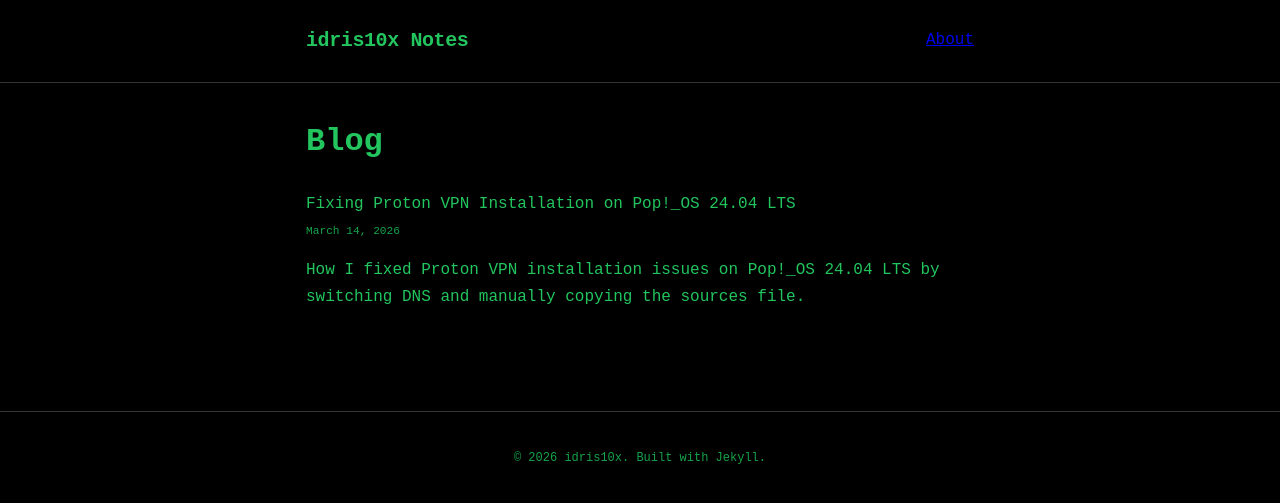
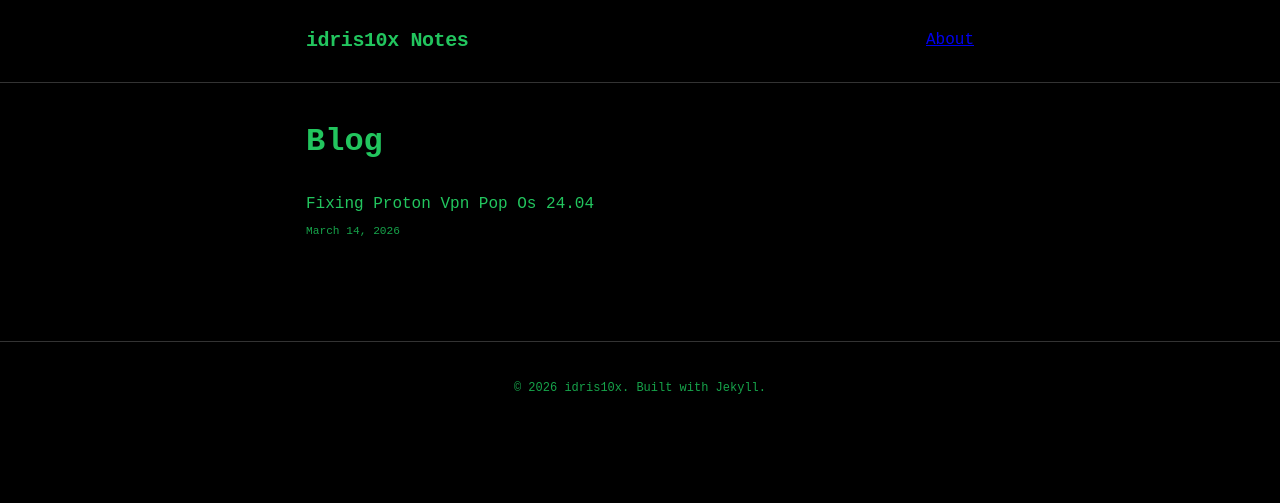
Before and after one commit to idris10x/blog, a Jekyll site: the page built from blog.md, in a window 1280 px wide. Shown: the top 503 px of the page. Built offline with Jekyll 4.4.1, drawn with Linux system fonts in a browser that asks for light colours.

Commit message:
post update

````diff
--- a/_posts/2026-03-14-fixing-proton-vpn-pop-os-24.04.md
+++ b/_posts/2026-03-14-fixing-proton-vpn-pop-os-24.04.md
@@ -1,9 +1,4 @@
----
-layout: post
-title: "Fixing Proton VPN Installation on Pop!_OS 24.04 LTS"
-date: 2026-03-14
-description: "How I fixed Proton VPN installation issues on Pop!_OS 24.04 LTS by switching DNS and manually copying the sources file."
----
+# Fixing Proton VPN Installation on Pop!_OS 24.04 LTS
 
 ## The Problem
 
@@ -56,7 +51,7 @@
 E: Unable to locate package proton-vpn-gnome-desktop
 ```
 
-Turns out, the Proton VPN package installed, but the repository sources file wasn't copied to the right location. On newer Pop!_OS (and Ubuntu 24.04), repositories use the `.sources` format instead of `.list`.
+Turns out, the Proton VPN package installed, but the repository sources file wasn't copied to the right location.
 
 ## The Final Fix
 
@@ -74,18 +69,10 @@
 sudo apt install proton-vpn-gnome-desktop
 ```
 
-## Why Did This Happen?
-
-This issue occurred because:
-
-1. **Pop!_OS 24.04 LTS** uses the newer `.sources` format for apt repositories (deb822 format)
-2. The Proton VPN package was designed for the older `.list` format
-3. The installation didn't properly migrate to the new format, leaving the sources file in limbo
-
 ## Conclusion
 
 After these steps, Proton VPN installed successfully. If you're on Pop!_OS 24.04 or any Ubuntu-based distro using the new deb822 format and encounter similar issues, remember:
 
 - Check your DNS settings if network calls fail unexpectedly
 - Verify that repository sources files are in `/etc/apt/sources.list.d/`
-- Copy the source files if they're not in the right location
+- Manually copy files when the installer falls short
````
Also changed, not shown: other parts of _posts/2026-03-14-fixing-proton-vpn-pop-os-24.04.md (+1 -1 lines).
